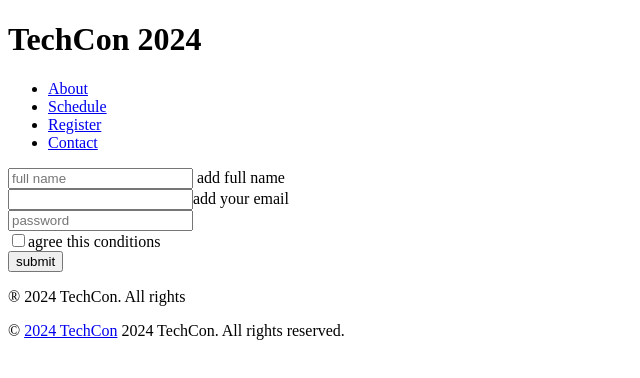
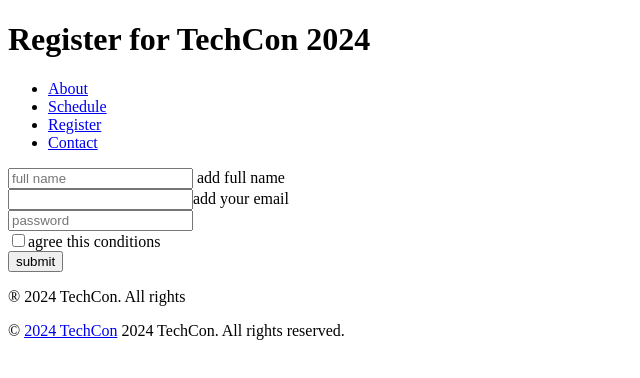
Before and after one commit to 24mati/TechCon_HTML, a plain HTML site: page techcon_website/register.html in a window 1280 px wide. Shown: the whole page, without its empty margins (0-640 px from the left). Drawn offline with Linux system fonts and the light colour scheme.

Commit message:
register

```diff
--- a/techcon_website/register.html
+++ b/techcon_website/register.html
@@ -3,11 +3,11 @@
 <head>
     <meta charset="UTF-8">
     <meta name="viewport" content="width=device-width, initial-scale=1.0">
-    <title>Document</title>
+    <title>"Register for TechCon 2024"</title>
 </head>
 <body>
     <header>
-        <h1>TechCon 2024</h1>
+        <h1>Register for TechCon 2024</h1>
         <nav>
             <ul>
                 <li><a href="about.html">About</a></li>
```
